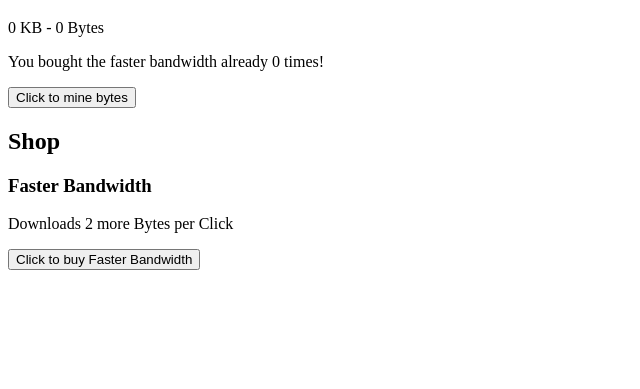
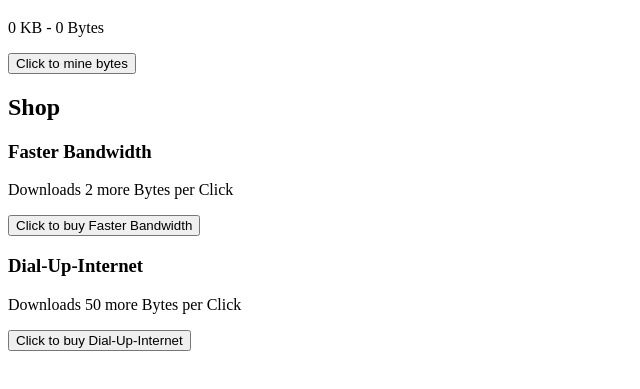
Before and after one commit to marcorennmaus/incremental, a plain HTML site: page index.html in a window 1280 px wide. Shown: the part 61-450 px from the top of the page, without its empty margins (0-640 px from the left). Drawn offline with Linux system fonts and the light colour scheme.

Commit message:
Added second item

```diff
--- a/index.html
+++ b/index.html
@@ -4,7 +4,6 @@
 <h1>Incremental [alpha-v0.4-preview]</h1>
 <p id="Counter"></p>
 <p id="level"></p>
-<p id="Shop1Display"></p>
 <button onclick="upCount()">Click to mine bytes</button>
 <h2>Shop</h2>
 <h3>Faster Bandwidth</h3>
@@ -12,6 +11,11 @@
 <p id="shopCost1"></p>
 <p id="shopQuantity1"></p>
 <button onclick="shop1Buy()">Click to buy Faster Bandwidth</button>
+<h3>Dial-Up-Internet</h3>
+<p>Downloads 50 more Bytes per Click</p>
+<p id="shopCost2"></p>
+<p id="shopQuantity2"></p>
+<button onclick="shop2Buy()">Click to buy Dial-Up-Internet</button>
 <script type="text/javascript" src="script.js"></script>
 </body>
 </html>
```
